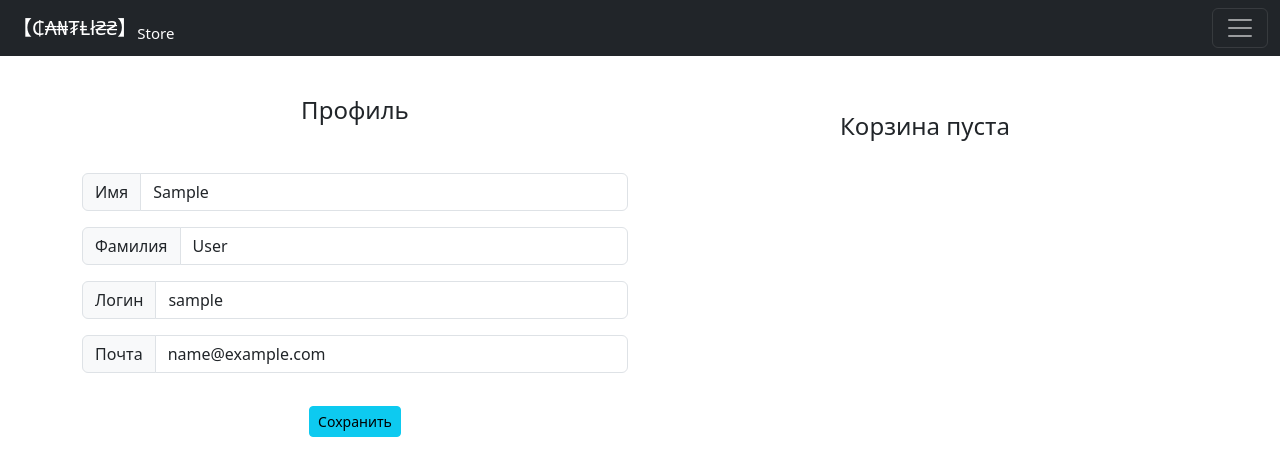
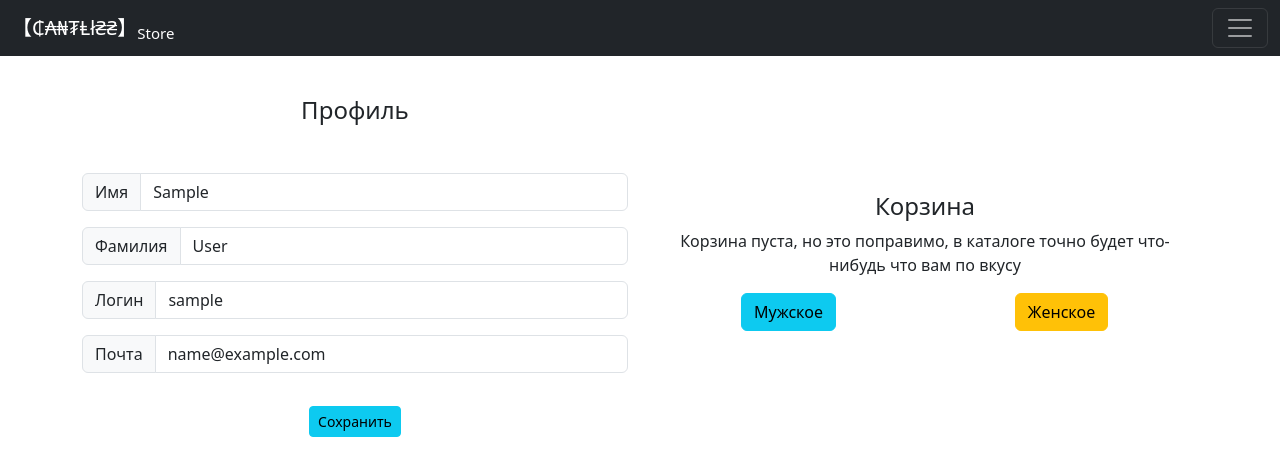
Before and after one commit to Friztutu/Cantliss, a Django app: page /profile/1/ in a window 1280 px wide. Shown: the top 476 px of the page. Run offline with Django 3.2, Linux system fonts and the light colour scheme; the visitor is signed in with stand-in values (Sample User, id 1); data comes from the database, SQL or seed files in the repository; data that the repository does not hold is empty; parts of the project's set-up code (start-up, migrations or seed data) failed here and were passed over.

Commit message:
(Refactor) Basket templates

```diff
--- a/basket/templates/basket/basket.html
+++ b/basket/templates/basket/basket.html
@@ -1,45 +1,54 @@
-{% if baskets %}
-    <h4 class="mb-3 d-flex
-    justify-content-between align-items-center mb-3">
-                        Корзина
-    <span class="badge badge-secondary badge-pill">
-        {{ baskets.get_total_quantity }}
-    </span>
-    </h4>
-    <div class="card mb-3">
-        {% for basket in baskets %}
-            <div class="card-body">
-                <h5 class="card-title">{{ basket.product.name }}</h5>
-                <p class="card-text">{{ basket.product.description }}</p>
+{% extends 'products/base.html' %}
+{% load static %}
+
+
+{% block title %}
+    <title>Корзина</title>
+{% endblock %}
+
+{% block css %}
+    <link href="{% static 'css/card.css' %}" rel="stylesheet">
+{% endblock %}
+
+{% block content %}
+    <div class="container mt-5">
+        <div class="row">
+            <div class="col-12 text-center mt-5">
+                <h4>Корзина</h4>
             </div>
-            <ul class="list-group list-group-flush">
-                <li class="list-group-item bg-light">
-                    <div class="row text-center">
-                        <div class="col-lg-4">
-                            <span class="form-control readonly"> {{ basket.quantity }}</span>
+            {% if object_list %}
+                {% for basket in object_list %}
+                    <div class="col-6 mt-5">
+                        <img src="{{ basket.product.img.url }}" width="100%">
+                    </div>
+                    <div class="col-6 mt-5">
+                        <p class="product-title">Название: {{ basket.product.name }}</p>
+                        <p class="product-description-title">Цена: {{ basket.product.price }} руб.</p>
+                        <p class="mt-3 product-description-title">Кол-во: <a href="{% url 'basket:basket_remove' basket.id %}" class="btn btn-danger btn-sm product-description">-</a>
+                            &nbsp;{{ basket.quantity }}&nbsp;
+                            <a href="{% url 'basket:basket_add' basket.product.id %}" class="btn btn-success btn-sm product-description">+</a></p>
+                        <hr>
+                        <p class="product-description-title"> Итог: {{ basket.get_product_sum }} руб.</p>
+                    </div>
+                    <hr class="mt-3">
+                {% endfor %}
+                    <div class="col-12 text-center mt-5">
+                        <p> Общая сумма: {{ object_list.get_total_sum }} руб.</p>
+                        <a class="btn btn-success btn-lg float-right mb-5" href="{% url 'orders:order_create' %}">Оформить заказ</a>
+                    </div>
+            {% else %}
+                <div class="container text-center">
+                    <p>Корзина пуста, но это поправимо, в каталоге точно будет что-нибудь что вам по вкусу</p>
+                    <div class="row">
+                        <div class="col-6">
+                            <a href="{% url 'products:catalog' 'male' %}" class="btn btn-info">Мужское</a>
                         </div>
-                        <div class="col-lg-4">{{ basket.get_product_sum }} руб.</div>
-                        <div class="col-lg-4">
-                            <a href="{% url 'basket:basket_remove' basket.id %}" style="color: red; text-decoration: none;">
-                                Удалить
-                            </a>
+                        <div class="col-6">
+                            <a href="{% url 'products:catalog' 'female' %}" class="btn btn-warning">Женское</a>
                         </div>
                     </div>
-                </li>
-            </ul>
-        {% endfor %}
+                </div>
+            {% endif %}
         </div>
-        <div class="card mb-3">
-            <div class="card-footer">
-                <p class="float-left">Итого</p>
-                <h4 class="float-right">{{ baskets.get_total_sum }} руб.</h4>
-            </div>
-        </div>
-        <a class="btn btn-success btn-lg float-right" href="{% url 'orders:order_create' %}">
-                    Оформить заказ
-                </a>
-{% else %}
-<h4 class="mt-3 mb-3 text-center">
-                        Корзина пуста
-</h4>
-{% endif %}
+    </div>
+{% endblock %}
--- a/basket/urls.py
+++ b/basket/urls.py
@@ -1,11 +1,13 @@
 
 from django.urls import path
 
-from basket.views import basket_add, basket_remove
+from django.contrib.auth.decorators import login_required
+from basket.views import basket_add, basket_remove, BasketView
 
 app_name = 'basket'
 
 urlpatterns = [
     path('basket/add/<int:product_id>/', basket_add, name='basket_add'),
     path('basket/remove/<int:basket_id>/', basket_remove, name='basket_remove'),
+    path('basket/<int:user_id>/', login_required(BasketView.as_view()), name='basket')
 ]
--- a/products/templates/products/base.html
+++ b/products/templates/products/base.html
@@ -41,6 +41,7 @@
                   </a>
                   <ul class="dropdown-menu dropdown-menu-dark">
                     <li><a class="dropdown-item" href="{% url 'users:profile' user.id %}">Личный кабинет</a></li>
+                    <li><a class="dropdown-item" href="{% url 'basket:basket' user.id %}">Корзина</a></li>
                     <li><a class="dropdown-item" href="{% url 'orders:order_list' %}">Список заказов</a></li>
                     <li>
                       <hr class="dropdown-divider">
--- a/products/templates/products/catalog.html
+++ b/products/templates/products/catalog.html
@@ -5,7 +5,7 @@
 
 
 {% block css %}
-    <link rel="stylesheet" href='{% static "css/index10.css" %}'>
+    <link rel="stylesheet" href='{% static "css/index11.css" %}'>
 {% endblock %}
 
 {% block content %}
@@ -28,7 +28,7 @@
           </ul>
         </div>
         <div class="col-8 col-sm-8 col-md-9 col-lg-9 col-xl-9 col-xxl-9 mt-5">
-          <div class="row justify-content-end">
+          <div class="row">
             {% for product in object_list %}
               <div class="col-xs-12 col-sm-12 col-md-6 col-lg-4 col-xl-3 col-xxl-3 mt-5">
                 <a href="{% url 'products:card' product.slug %}" style="text-decoration: none;">
--- a/products/views.py
+++ b/products/views.py
@@ -26,11 +26,13 @@ class CatalogView(TitleMixin, ListView):
     def get_context_data(self, *, object_list=None, **kwargs):
         context = super(CatalogView, self).get_context_data()
         categories = cache.get('categories')
+
         if categories:
             context['categories'] = ProductCategory.objects.all()
             cache.set('categories', context['categories'], 30)
         else:
             context['categories'] = categories
+
         context['categories'] = ProductCategory.objects.all()
         context['category_slug'] = self.kwargs.get('category_slug')
         return context
```
Also changed, not shown: basket/views.py (+15 -2 lines).
